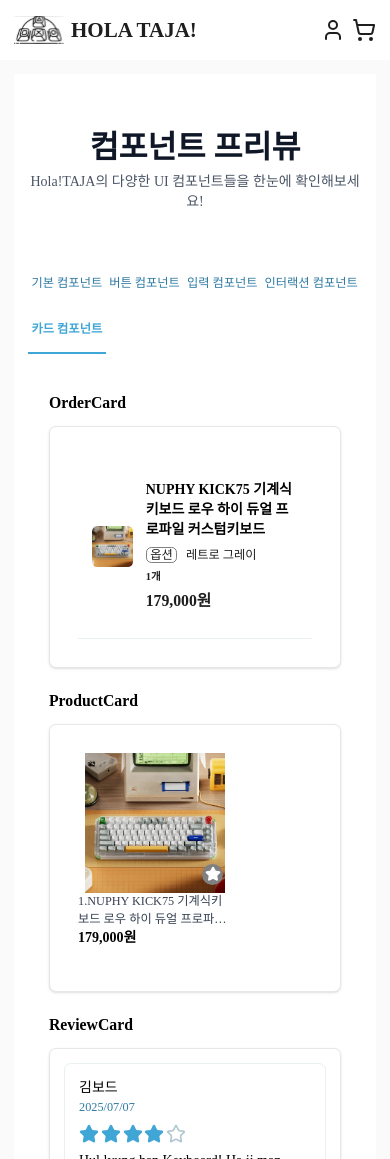
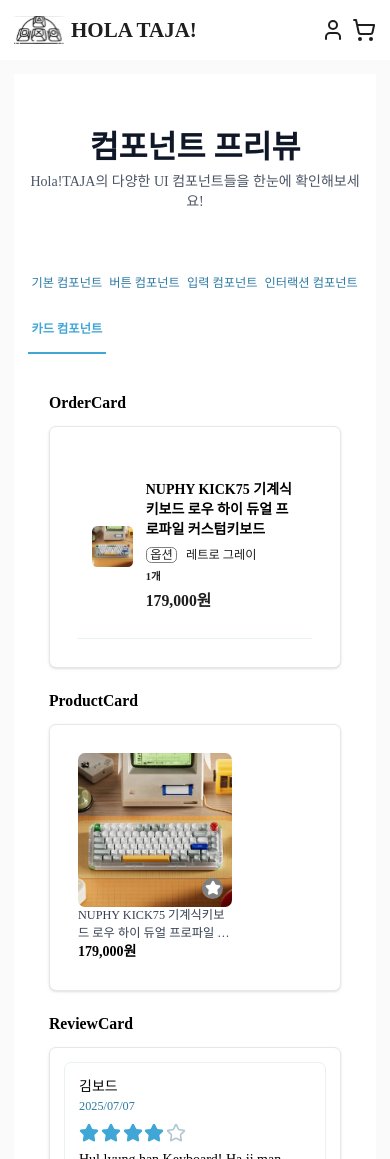
Before and after one commit to dong-fa/Final-15-HOLATAJA, a Next.js app: page /components-preview in a window 390 px wide. Shown: the top 1159 px of the page. Built offline with nearby package versions, Linux system fonts and the light colour scheme.

Commit message:
feat: 상품 목록 페이지-상세 보기 페이지 연결

```diff
--- a/src/components/ProductCard.tsx
+++ b/src/components/ProductCard.tsx
@@ -1,6 +1,5 @@
-'use client';
-
 import ProductImg from '@/components/ProductImg';
+import Link from 'next/link';
 
 interface ProductCardProps {
   _id: number;
@@ -15,14 +14,15 @@ export default function ProductCard({ _id, imageSrc, title, price }: ProductCard
   const formatPrice = price.toLocaleString();
 
   return (
-    <div className="w-full h-60 md:h-64 rounded">
-      <div className="w-full h-40 md:h-44 rounded-lg relative bg-white">
-        <ProductImg title={title} srcList={[imageSrc]} />
+    <div className="w-full rounded">
+      <div className="w-full aspect-squre rounded-lg relative">
+        <ProductImg title={title} srcList={[imageSrc]} productIid={_id} />
       </div>
-      <h3 className="text-sm sm:text-md text-gray-700 leading-5 line-clamp-2 webkit-line-clamp-2">
-        {_id}.{title}
-      </h3>
-      <p className="font-bold pb-3">{formatPrice}원</p>
+
+      <Link href={`./products/${_id}`}>
+        <span className="text-sm sm:text-md text-gray-700 leading-5 line-clamp-2 webkit-line-clamp-2">{title}</span>
+        <span className="font-bold pb-3">{formatPrice}원</span>
+      </Link>
     </div>
   );
 }
--- a/src/components/ProductImg.tsx
+++ b/src/components/ProductImg.tsx
@@ -9,15 +9,17 @@ import 'swiper/css';
 import 'swiper/css/navigation';
 import 'swiper/css/pagination';
 import { ChevronLeft, ChevronRight } from 'lucide-react';
+import Link from 'next/link';
 
 interface ProductImgProps {
   title: string;
   // 하나의 이미지라도 배열 형태로 전달받음
   srcList: string[];
   swipe?: boolean;
+  productIid?: number;
 }
 
-function ProductImg({ title, srcList, swipe }: ProductImgProps) {
+function ProductImg({ title, srcList, swipe, productIid }: ProductImgProps) {
   const [liked, setLiked] = useState(false);
 
   const buttonBg = liked ? 'bg-[#FFCC00]' : 'bg-darkgray';
@@ -59,8 +61,16 @@ function ProductImg({ title, srcList, swipe }: ProductImgProps) {
         </div>
       ) : (
         // 제품 목록에 들어갈 고정형 이미지
-        <div className="relative w-full h-full overflow-hidden rounded-lg">
-          <Image src={srcList[0]} alt={title + '이미지'} fill className="object-scale-down" sizes="(min-width: 768px) 100vw, 100vw" />
+        <div className="relative w-full h-full overflow-hidden rounded-lg aspect-square">
+          <Link href={`./products/${productIid}`} className="relative w-full h-full block">
+            <Image
+              src={srcList[0]}
+              alt={title + '이미지'}
+              fill
+              className="object-cover transition-transform duration-300 ease-in-out hover:scale-110 hover:rotate-2"
+              sizes="(min-width: 768px) 100vw, 100vw"
+            />
+          </Link>
           <button
             className={`${buttonBg} rounded-full w-6 h-6 text-white flex justify-center items-center absolute bottom-2.5 right-2.5 cursor-pointer`}
             onClick={() => setLiked(!liked)}
```
